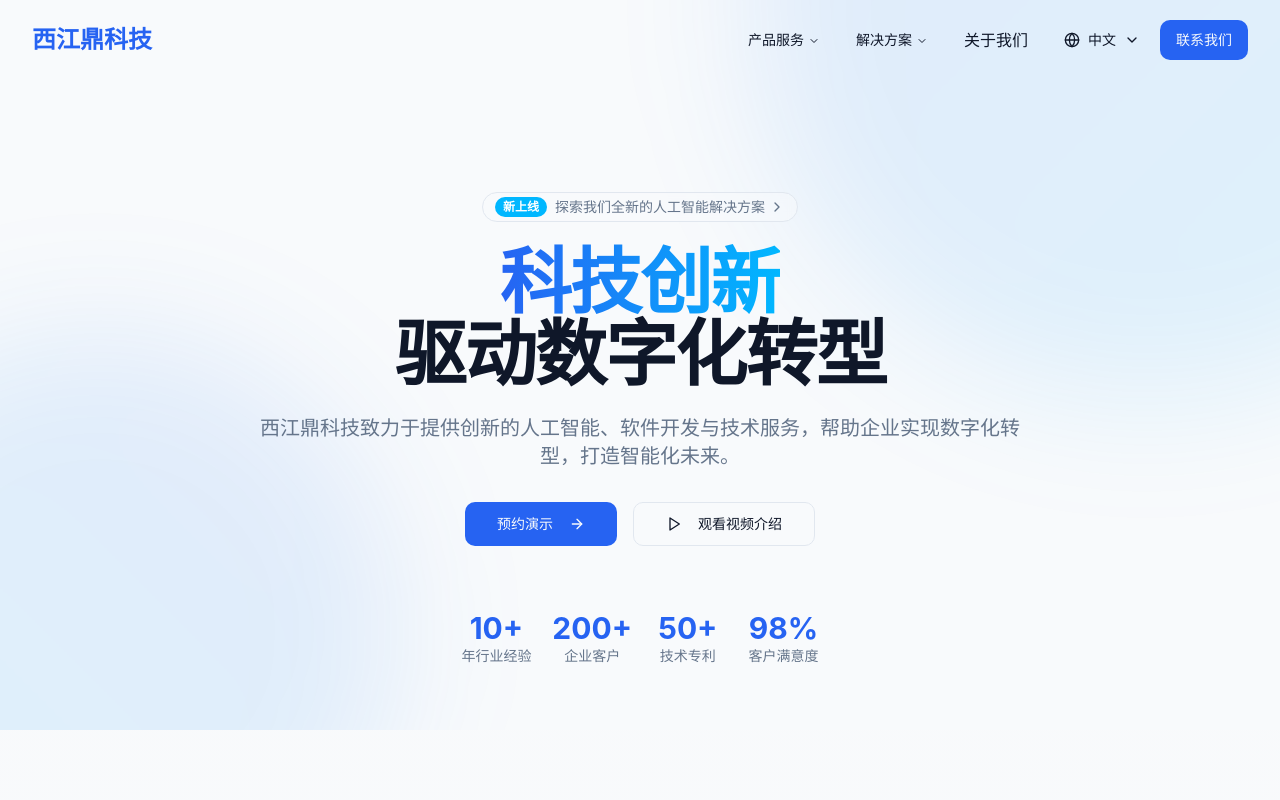
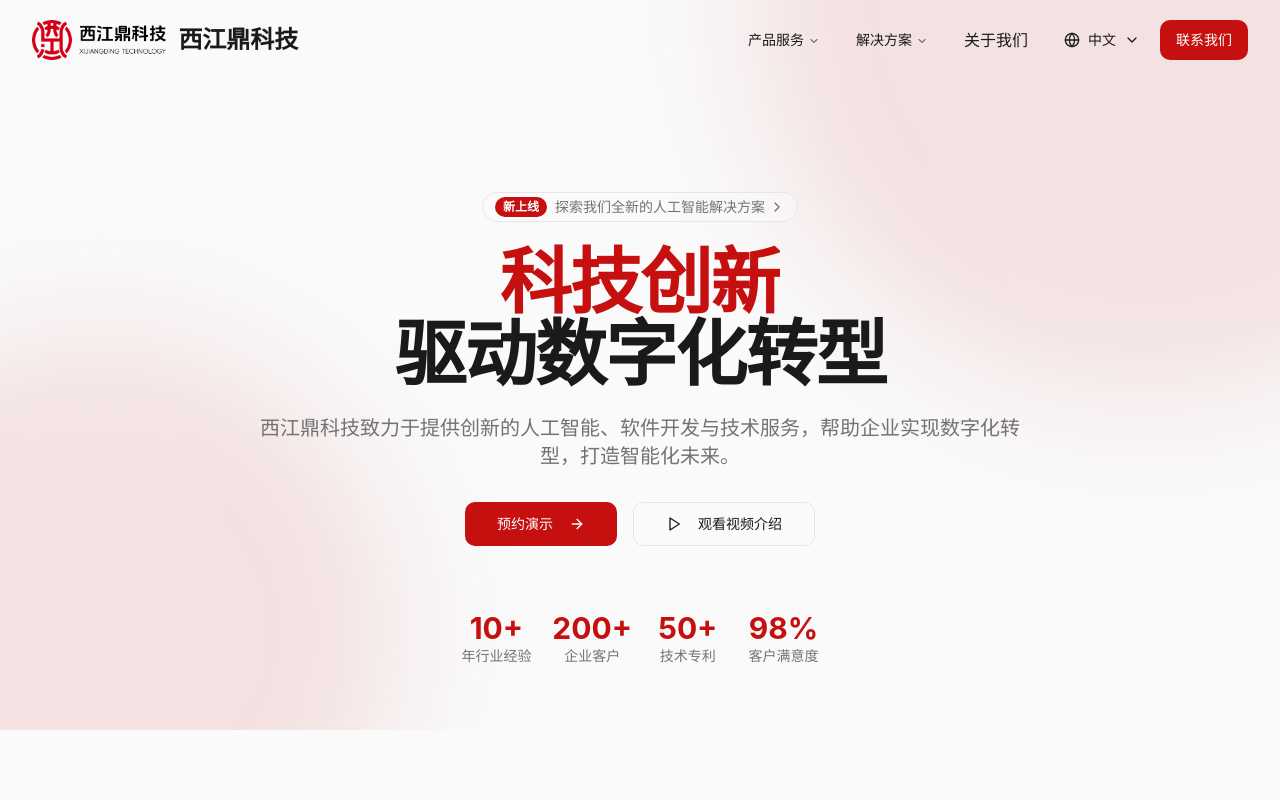
Before and after one commit to KhaiLam95/xijiang-ding-portal, a React (Vite) app: page / in a window 1280 px wide. Shown: the top 800 px of the page. Built offline with nearby package versions, Linux system fonts and the light colour scheme.

Commit message:
Refactor: Update website colors and add logo
Update website color scheme to red, black, and white.
Add company logo to the website.

```diff
--- a/src/components/Navigation.tsx
+++ b/src/components/Navigation.tsx
@@ -129,8 +129,13 @@ const Navigation = () => {
         <div className="flex items-center justify-between h-16 md:h-20">
           {/* Logo */}
           <div className="flex items-center">
-            <Link to="/" className="flex items-center space-x-2">
-              <span className="text-2xl font-display font-bold text-primary">
+            <Link to="/" className="flex items-center space-x-3">
+              <img
+                src="/lovable-uploads/6486875d-ecb7-4cf9-8884-9eda54f7f55e.png"
+                alt="西江鼎科技"
+                className="h-10 w-auto"
+              />
+              <span className="text-2xl font-display font-bold">
                 {language === 'zh' ? '西江鼎科技' : 'Xijiang Tech'}
               </span>
             </Link>
@@ -237,6 +242,14 @@ const Navigation = () => {
         mobileMenuOpen ? "translate-x-0" : "translate-x-full"
       )}>
         <div className="flex flex-col h-full pt-20 pb-6 px-4 overflow-y-auto">
+          <div className="flex items-center justify-center mb-8">
+            <img
+              src="/lovable-uploads/6486875d-ecb7-4cf9-8884-9eda54f7f55e.png"
+              alt="西江鼎科技"
+              className="h-12 w-auto"
+            />
+          </div>
+
           <div className="space-y-1 mb-6">
             <div className="py-2 font-medium text-sm text-muted-foreground uppercase tracking-wider">
               {t('nav.services')}
--- a/src/index.css
+++ b/src/index.css
@@ -7,83 +7,83 @@
 
 @layer base {
   :root {
-    --background: 210 33% 98%;
-    --foreground: 222 47% 11%;
+    --background: 0 0% 98%;
+    --foreground: 0 0% 10%;
 
     --card: 0 0% 100%;
-    --card-foreground: 222 47% 11%;
+    --card-foreground: 0 0% 10%;
 
     --popover: 0 0% 100%;
-    --popover-foreground: 222 47% 11%;
+    --popover-foreground: 0 0% 10%;
 
-    --primary: 222 89% 55%;
-    --primary-foreground: 210 40% 98%;
+    --primary: 0 85% 42%;
+    --primary-foreground: 0 0% 100%;
 
-    --secondary: 210 40% 96%;
-    --secondary-foreground: 222 47% 11%;
+    --secondary: 0 0% 96%;
+    --secondary-foreground: 0 0% 10%;
 
-    --muted: 210 40% 96%;
-    --muted-foreground: 215 16% 47%;
+    --muted: 0 0% 96%;
+    --muted-foreground: 0 0% 45%;
 
-    --accent: 197 100% 50%;
-    --accent-foreground: 220 47% 11%;
+    --accent: 0 85% 42%;
+    --accent-foreground: 0 0% 100%;
 
     --destructive: 0 84% 60%;
-    --destructive-foreground: 210 40% 98%;
+    --destructive-foreground: 0 0% 98%;
 
-    --border: 214 32% 91%;
-    --input: 214 32% 91%;
-    --ring: 222 84% 50%;
+    --border: 0 0% 90%;
+    --input: 0 0% 90%;
+    --ring: 0 85% 42%;
 
     --radius: 0.75rem;
 
     --sidebar-background: 0 0% 98%;
-    --sidebar-foreground: 240 5% 26%;
-    --sidebar-primary: 240 6% 10%;
-    --sidebar-primary-foreground: 0 0% 98%;
-    --sidebar-accent: 240 5% 96%;
-    --sidebar-accent-foreground: 240 6% 10%;
-    --sidebar-border: 220 13% 91%;
-    --sidebar-ring: 217 91% 60%;
+    --sidebar-foreground: 0 0% 26%;
+    --sidebar-primary: 0 85% 42%;
+    --sidebar-primary-foreground: 0 0% 100%;
+    --sidebar-accent: 0 0% 96%;
+    --sidebar-accent-foreground: 0 0% 10%;
+    --sidebar-border: 0 0% 91%;
+    --sidebar-ring: 0 85% 42%;
   }
 
   .dark {
-    --background: 222 47% 4%;
-    --foreground: 210 40% 98%;
+    --background: 0 0% 7%;
+    --foreground: 0 0% 98%;
 
-    --card: 222 47% 5%;
-    --card-foreground: 210 40% 98%;
+    --card: 0 0% 9%;
+    --card-foreground: 0 0% 98%;
 
-    --popover: 222 47% 5%;
-    --popover-foreground: 210 40% 98%;
+    --popover: 0 0% 9%;
+    --popover-foreground: 0 0% 98%;
 
-    --primary: 222 89% 55%;
-    --primary-foreground: 210 40% 98%;
+    --primary: 0 85% 42%;
+    --primary-foreground: 0 0% 100%;
 
-    --secondary: 216 33% 17%;
-    --secondary-foreground: 210 40% 98%;
+    --secondary: 0 0% 17%;
+    --secondary-foreground: 0 0% 98%;
 
-    --muted: 216 33% 17%;
-    --muted-foreground: 215 20% 65%;
+    --muted: 0 0% 17%;
+    --muted-foreground: 0 0% 65%;
 
-    --accent: 197 100% 50%;
-    --accent-foreground: 220 47% 11%;
+    --accent: 0 85% 42%;
+    --accent-foreground: 0 0% 100%;
 
     --destructive: 0 63% 31%;
-    --destructive-foreground: 210 40% 98%;
+    --destructive-foreground: 0 0% 98%;
 
-    --border: 216 33% 17%;
-    --input: 216 33% 17%;
-    --ring: 213 27% 84%;
+    --border: 0 0% 17%;
+    --input: 0 0% 17%;
+    --ring: 0 0% 84%;
 
-    --sidebar-background: 240 6% 10%;
-    --sidebar-foreground: 240 5% 96%;
-    --sidebar-primary: 224 76% 48%;
+    --sidebar-background: 0 0% 10%;
+    --sidebar-foreground: 0 0% 96%;
+    --sidebar-primary: 0 85% 42%;
     --sidebar-primary-foreground: 0 0% 100%;
-    --sidebar-accent: 240 4% 16%;
-    --sidebar-accent-foreground: 240 5% 96%;
-    --sidebar-border: 240 4% 16%;
-    --sidebar-ring: 217 91% 60%;
+    --sidebar-accent: 0 0% 16%;
+    --sidebar-accent-foreground: 0 0% 96%;
+    --sidebar-border: 0 0% 16%;
+    --sidebar-ring: 0 85% 42%;
   }
 }
 
```
Also changed, not shown: public/lovable-uploads/6486875d-ecb7-4cf9-8884-9eda54f7f55e.png (added).
